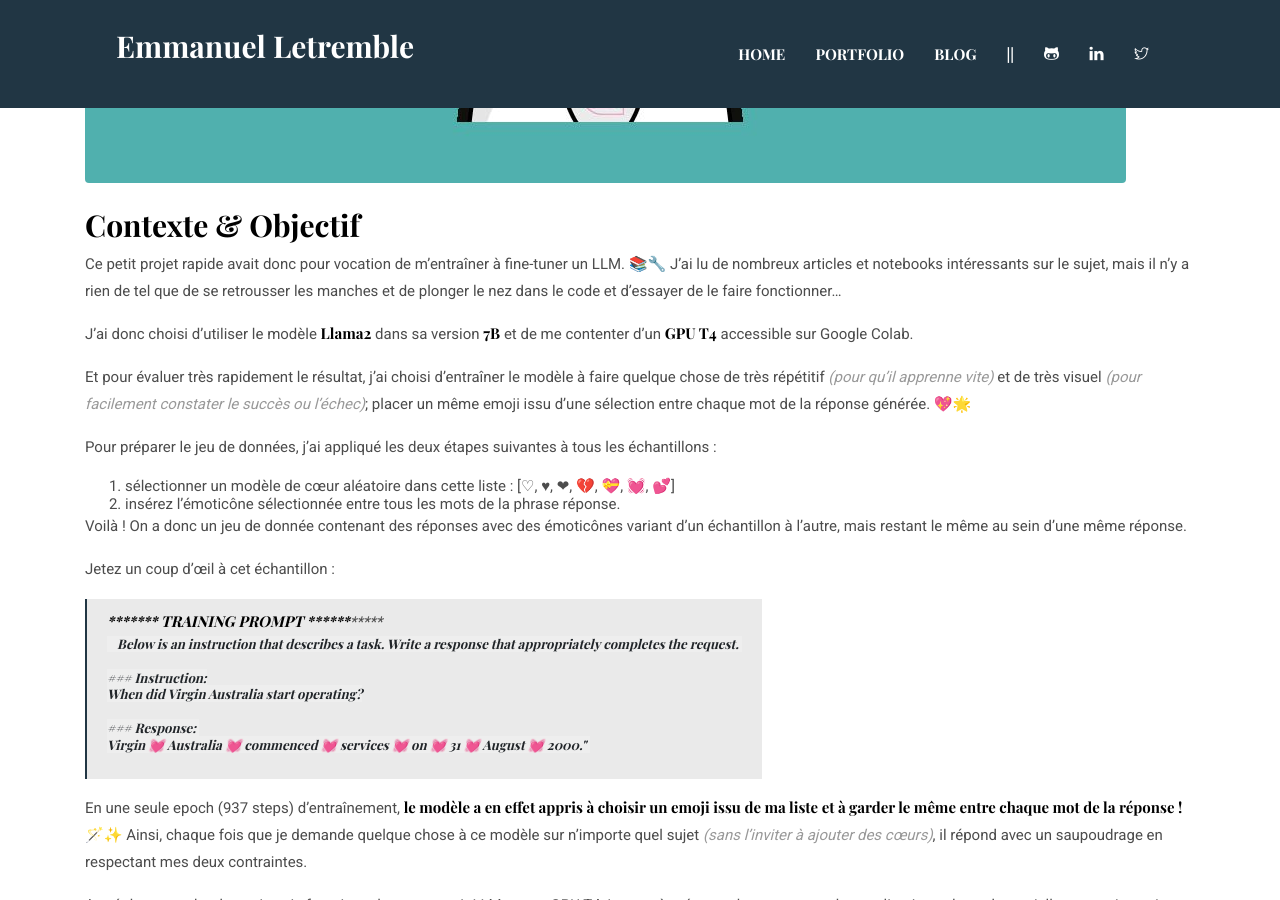
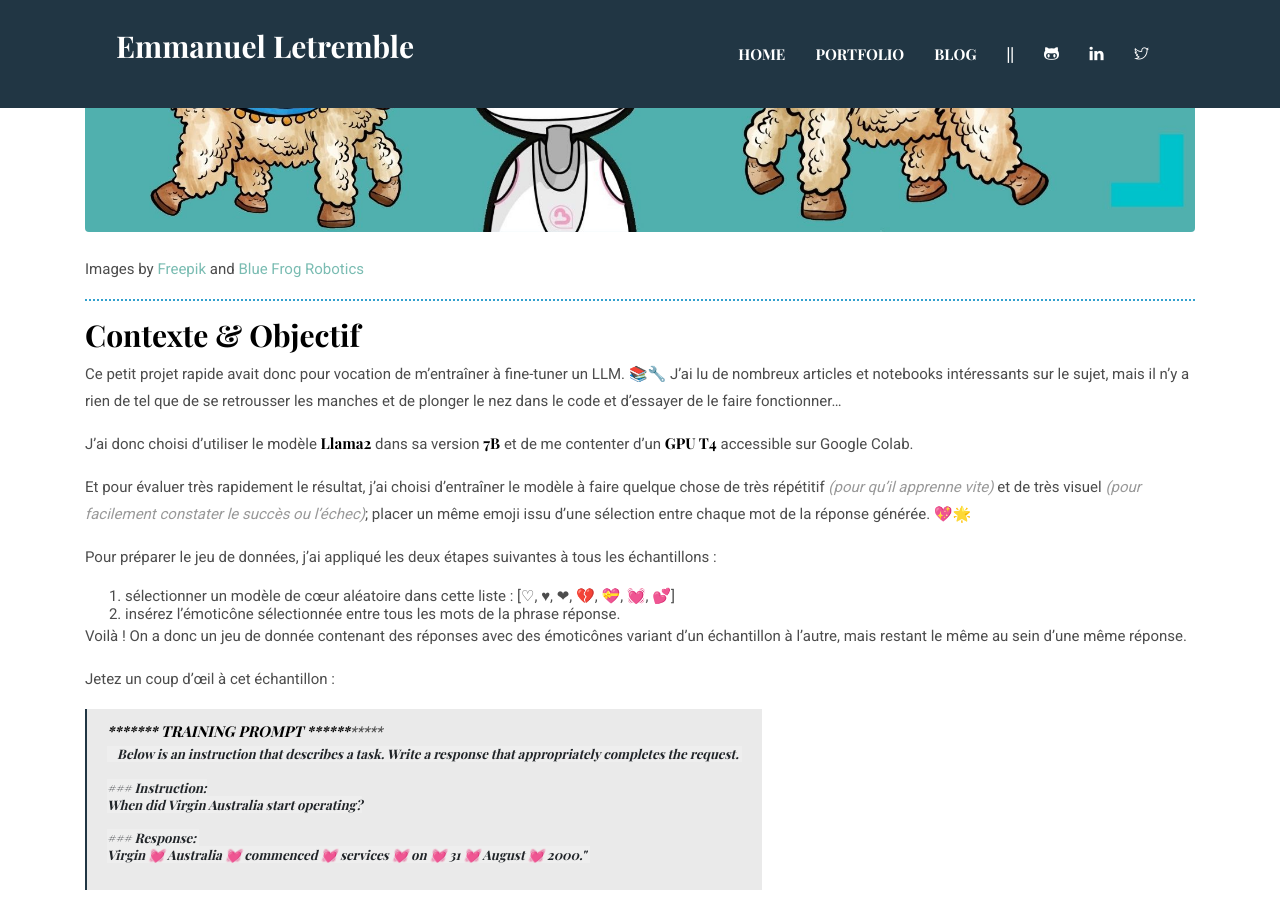
Before and after one commit to Valkea/Valkea.github.io, a Jekyll site: the page built from _posts/2023-08-15-AI-Llama2-7b-simple-fine-tuning.markdown, in a window 1280 px wide and 900 px high, scrolled down 1057 px. Built offline with Jekyll 4.4.1, drawn with Linux system fonts in a browser that asks for light colours.

Commit message:
refactor: update image and credits

```diff
--- a/_posts/2023-08-15-AI-Llama2-7b-simple-fine-tuning.markdown
+++ b/_posts/2023-08-15-AI-Llama2-7b-simple-fine-tuning.markdown
@@ -6,6 +6,8 @@
 type: "Projet AI"
 image: "assets/images/portfolio/AI_Llama2_7b_simple_fine_tuning.jpg"
 ---
+
+Images by <a href="https://www.freepik.com/free-vector/cute-alpaca-background_2581404.htm#query=llama&position=39&from_view=search&track=sph">Freepik</a> and <a href='https://www.bluefrogrobotics.com/'>Blue Frog Robotics</a>
 
 ---
 ### Contexte & Objectif
```
Also changed, not shown: assets/images/portfolio/AI_Llama2_7b_simple_fine_tuning.jpg.
